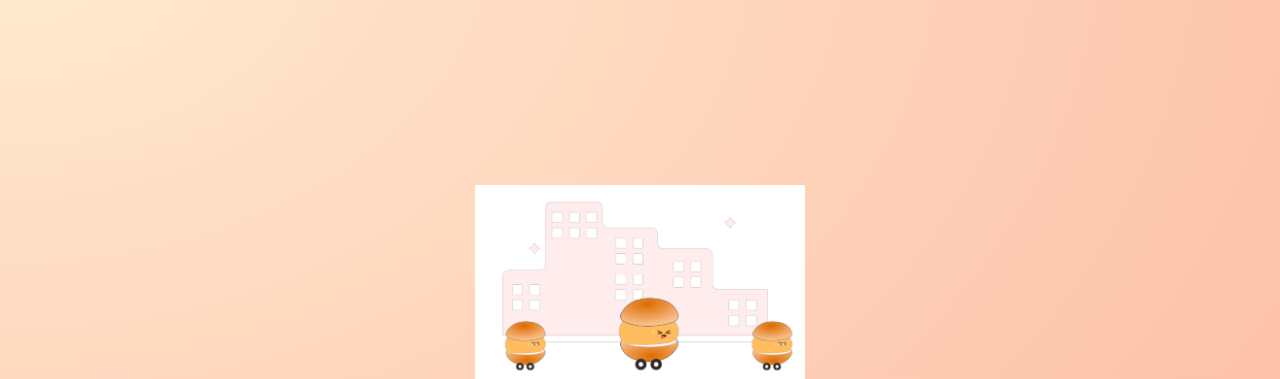
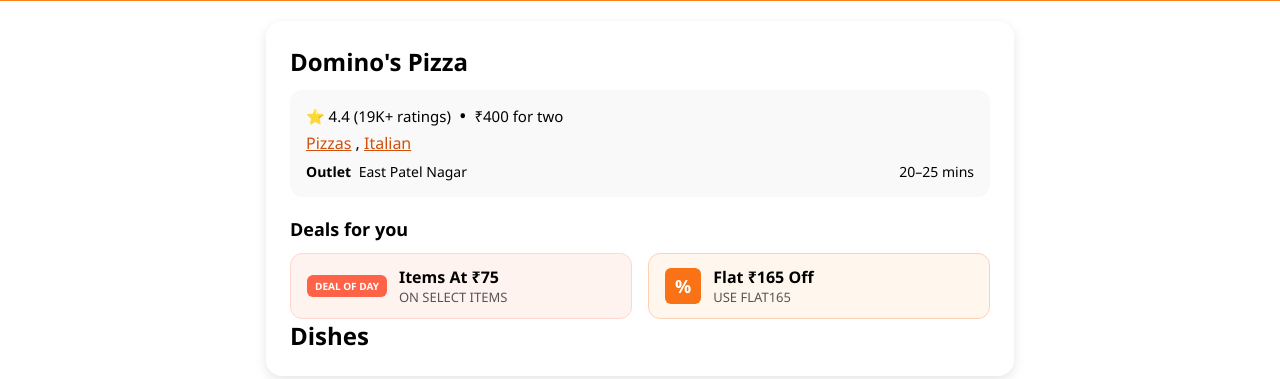
Before and after one commit to CodeRishVerse/FOOD-ORDERING, a React app: page /restraunts in a window 1280 px wide. Before the commit this address had no page. Shown: the part 68-447 px from the top of the page. Built offline with nearby package versions, Linux system fonts and the light colour scheme.

Commit message:
Dynamic Routing

```diff
--- a/package.json
+++ b/package.json
@@ -16,6 +16,7 @@
     "parcel": "^2.15.4",
     "react": "^19.1.0",
     "react-dom": "^19.1.0",
-    "react-router": "^7.6.3"
+    "react-router": "^7.6.3",
+    "react-router-dom": "^7.6.3"
   }
 }
--- a/src/components/Body.js
+++ b/src/components/Body.js
@@ -1,12 +1,14 @@
 import { useEffect, useState } from "react";
 import ResCard from "./ResCard";
 import Shimmer from "./Shimmer";
+import { Link } from "react-router";
+
 
 const Body = () => {
 
   const [listOfRestraunts, setlistofRestraunts] = useState([]);
-    const [listOfRestrauntsC, setList]= useState([]);
-    const [searchText,setSearchText] = useState("");
+  const [listOfRestrauntsC, setList] = useState([]);
+  const [searchText, setSearchText] = useState("");
   console.log(listOfRestrauntsC);
   useEffect(() => {
     fetchData();
@@ -21,7 +23,7 @@
 
   }
 
-    return  (
+  return (
     <>
 
       <div className="search-container">
@@ -30,11 +32,10 @@
           placeholder="Search restaurants..."
           className="search-input"
           value={searchText}
-                   onChange={(e)=>setSearchText(e.target.value)}
+          onChange={(e) => setSearchText(e.target.value)}
         />
-                <button className="search-button" onClick={()=>
-                    {
-                        const searchFilter = listOfRestrauntsC.filter((res)=>res?.info?.name?.toLowerCase().includes(searchText.toLowerCase()));
+        <button className="search-button" onClick={() => {
+          const searchFilter = listOfRestrauntsC.filter((res) => res?.info?.name?.toLowerCase().includes(searchText.toLowerCase()));
 
           setlistofRestraunts(searchFilter);
         }
@@ -45,7 +46,7 @@
           className="top-rated-btn"
           onClick={() => {
             const result = listOfRestrauntsC.filter(
-        res => res?.info?.avgRating >4.2
+              res => res?.info?.avgRating > 4.2
             );
             console.log(result);
             setlistofRestraunts(result);
@@ -63,14 +64,15 @@
       </div>
 
 
-   {listOfRestraunts.length===0?<Shimmer></Shimmer>:<div className="Res-Container">
+      {listOfRestraunts.length === 0 ? <Shimmer></Shimmer> : <div className="Res-Container">
         {listOfRestraunts.map((res, key) => {
-                    return <ResCard resList={res} key={res?.info?.id}></ResCard>
+          return <Link to={`restraunts`} key={res?.info?.id}><ResCard resList={res}></ResCard></Link>
 
         })}
 
+      </div>
 
-            </div>}
+      }
     </>
 
   );
--- /dev/null
+++ b/src/components/RestrauntsMenu.js
@@ -0,0 +1,54 @@
+const RestrauntsMenu = () => {
+    return (
+
+        <div className="dominos-card">
+            <h2 className="title">Domino's Pizza</h2>
+
+            <div className="info-box">
+                <div className="rating-price">
+                    <span className="rating">⭐ 4.4 (19K+ ratings)</span>
+                    <span className="dot">•</span>
+                    <span className="price">₹400 for two</span>
+                </div>
+                <div className="cuisine">
+                    <a href="#">Pizzas</a>, <a href="#">Italian</a>
+                </div>
+                <div className="outlet-time">
+                    <div className="outlet">
+                        <span className="label">Outlet</span> East Patel Nagar
+                    </div>
+                    <div className="time">20–25 mins</div>
+                </div>
+            </div>
+
+            <h3 className="deals-heading">Deals for you</h3>
+
+            <div className="deals-container">
+                <div className="deal-box">
+                    <div className="badge">DEAL OF DAY</div>
+                    <div className="deal-text">
+                        <strong>Items At ₹75</strong>
+                        <div>ON SELECT ITEMS</div>
+                    </div>
+                </div>
+
+                <div className="deal-box orange">
+                    <div className="badge percent">%</div>
+                    <div className="deal-text">
+                        <strong>Flat ₹165 Off</strong>
+                        <div>USE FLAT165</div>
+                    </div>
+                </div>
+            </div>
+
+
+            <h2>Dishes</h2>
+
+
+        </div>
+
+
+    )
+}
+
+export default RestrauntsMenu;
--- a/style.css
+++ b/style.css
@@ -1,5 +1,4 @@
-*
-{
+* {
   margin: 0;
   padding: 0;
 }
@@ -19,11 +18,10 @@
   height: 40px;
 }
 
-.list-Items
-{
+.list-Items {
   display: flex;
   align-items: center;
-    gap:2.5rem;
+  gap: 2.5rem;
   list-style-type: none;
   margin-left: 7.5rem;
 
@@ -172,7 +170,8 @@
 .Res-Container {
   display: flex;
   flex-wrap: wrap;
-  justify-content: center;   /* ⬅️ cards start centred, not hard-left */
+  justify-content: center;
+  /* ⬅️ cards start centred, not hard-left */
   gap: 1rem;
   padding: 0 12px;
 }
@@ -198,9 +197,11 @@
 
 .filter-actions {
   display: flex;
-  justify-content: center;   /* ⬅️ centre the row */
+  justify-content: center;
+  /* ⬅️ centre the row */
   align-items: center;
-  gap: 0.75rem;              /* consistent breathing room */
+  gap: 0.75rem;
+  /* consistent breathing room */
   margin: 16px auto;
   max-width: 200px;
 }
@@ -208,16 +209,20 @@
 /* ──────────────────────── reset button */
 .reset-btn {
   padding: 0.5rem 1rem;
-  font: inherit;                   /* adopt parent font */
-  border: 1px solid #d0d0d0;       /* light grey outline */
+  font: inherit;
+  /* adopt parent font */
+  border: 1px solid #d0d0d0;
+  /* light grey outline */
   border-radius: 4px;
-  background-color: #fff;          /* flat white */
+  background-color: #fff;
+  /* flat white */
   cursor: pointer;
   transition: background-color 0.15s ease;
 }
 
 .reset-btn:hover {
-  background-color: #f5f5f5;       /* soft hover */
+  background-color: #f5f5f5;
+  /* soft hover */
 }
 
 
@@ -231,23 +236,28 @@
 
 /* single placeholder card */
 .shimmer-box {
-  width: 280px;           /* same width as a real card */
-  height: 245px;          /* tweak to match your image+info block */
+  width: 280px;
+  /* same width as a real card */
+  height: 245px;
+  /* tweak to match your image+info block */
   border-radius: 10px;
-  background: linear-gradient(
-    90deg,
+  background: linear-gradient(90deg,
       #f0f0f0 25%,
       #e0e0e0 50%,
-    #f0f0f0 75%
-  );
+      #f0f0f0 75%);
   background-size: 400% 100%;
   animation: shimmer 1.2s infinite;
 }
 
 /* animation */
 @keyframes shimmer {
-  0%   { background-position: 100% 0; }
-  100% { background-position: -100% 0; }
+  0% {
+    background-position: 100% 0;
+  }
+
+  100% {
+    background-position: -100% 0;
+  }
 }
 
 /* === generic reset for this block (optional) === */
@@ -258,18 +268,17 @@
 
 /* === page wrapper === */
 .error-page {
-  min-height: 100dvh;                 /* full viewport height */
+  min-height: 100dvh;
+  /* full viewport height */
   display: flex;
   flex-direction: column;
   justify-content: center;
   align-items: center;
   padding: 2rem;
   /* soft gradient backdrop */
-  background: radial-gradient(
-    at top left,
+  background: radial-gradient(at top left,
       #ffecd2 0%,
-    #fcb69f 100%
-  );
+      #fcb69f 100%);
   color: #2b2b2b;
   font-family: system-ui, sans-serif;
   overflow: hidden;
@@ -279,11 +288,9 @@
 /* dark-mode support */
 @media (prefers-color-scheme: dark) {
   .error-page {
-    background: radial-gradient(
-      at top left,
+    background: radial-gradient(at top left,
         #2b2b2b 0%,
-      #111 100%
-    );
+        #111 100%);
     color: #f1f1f1;
   }
 }
@@ -299,7 +306,8 @@
 .error-status {
   font-size: clamp(1.2rem, 4vw, 2rem);
   font-weight: 600;
-  color: #ff7e20;            /* Swiggy-ish orange */
+  color: #ff7e20;
+  /* Swiggy-ish orange */
   margin-bottom: 0.75rem;
 }
 
@@ -309,3 +317,109 @@
   text-align: center;
   max-width: 38ch;
 }
+
+
+.dominos-card {
+  font-family: 'Segoe UI', sans-serif;
+  max-width: 700px;
+  margin: 20px auto;
+  padding: 24px;
+  border-radius: 16px;
+  box-shadow: 0 4px 12px rgba(0, 0, 0, 0.1);
+  background: #fff;
+}
+
+.title {
+  font-size: 24px;
+  font-weight: bold;
+  margin-bottom: 12px;
+}
+
+.info-box {
+  padding: 16px;
+  border-radius: 12px;
+  background: #f9f9f9;
+  margin-bottom: 20px;
+}
+
+.rating-price {
+  font-size: 15px;
+  display: flex;
+  align-items: center;
+  gap: 8px;
+  margin-bottom: 6px;
+}
+
+.dot {
+  font-size: 20px;
+  line-height: 0;
+}
+
+.cuisine a {
+  color: #d34f0a;
+  text-decoration: underline;
+  margin-right: 4px;
+}
+
+.outlet-time {
+  display: flex;
+  justify-content: space-between;
+  font-size: 14px;
+  margin-top: 8px;
+}
+
+.label {
+  font-weight: bold;
+  margin-right: 4px;
+}
+
+.deals-heading {
+  font-size: 18px;
+  margin: 20px 0 12px;
+}
+
+.deals-container {
+  display: flex;
+  gap: 16px;
+  flex-wrap: wrap;
+}
+
+.deal-box {
+  display: flex;
+  align-items: center;
+  gap: 12px;
+  background: #fff3f0;
+  padding: 12px 16px;
+  border-radius: 12px;
+  border: 1px solid #ffd7cf;
+  flex: 1 1 280px;
+}
+
+.deal-box.orange {
+  background: #fff6ee;
+  border-color: #ffcfb6;
+}
+
+.badge {
+  font-size: 10px;
+  font-weight: bold;
+  padding: 4px 8px;
+  background: #ff6347;
+  color: white;
+  border-radius: 6px;
+}
+
+.badge.percent {
+  background: #f97316;
+  font-size: 18px;
+  padding: 6px 10px;
+}
+
+.deal-text strong {
+  font-size: 16px;
+}
+
+.deal-text div {
+  font-size: 13px;
+  color: #555;
+}
```
Also changed, not shown: App.js (+14 -9 lines), 1 other file. Lines whose indentation alone changed are shown as unchanged.
